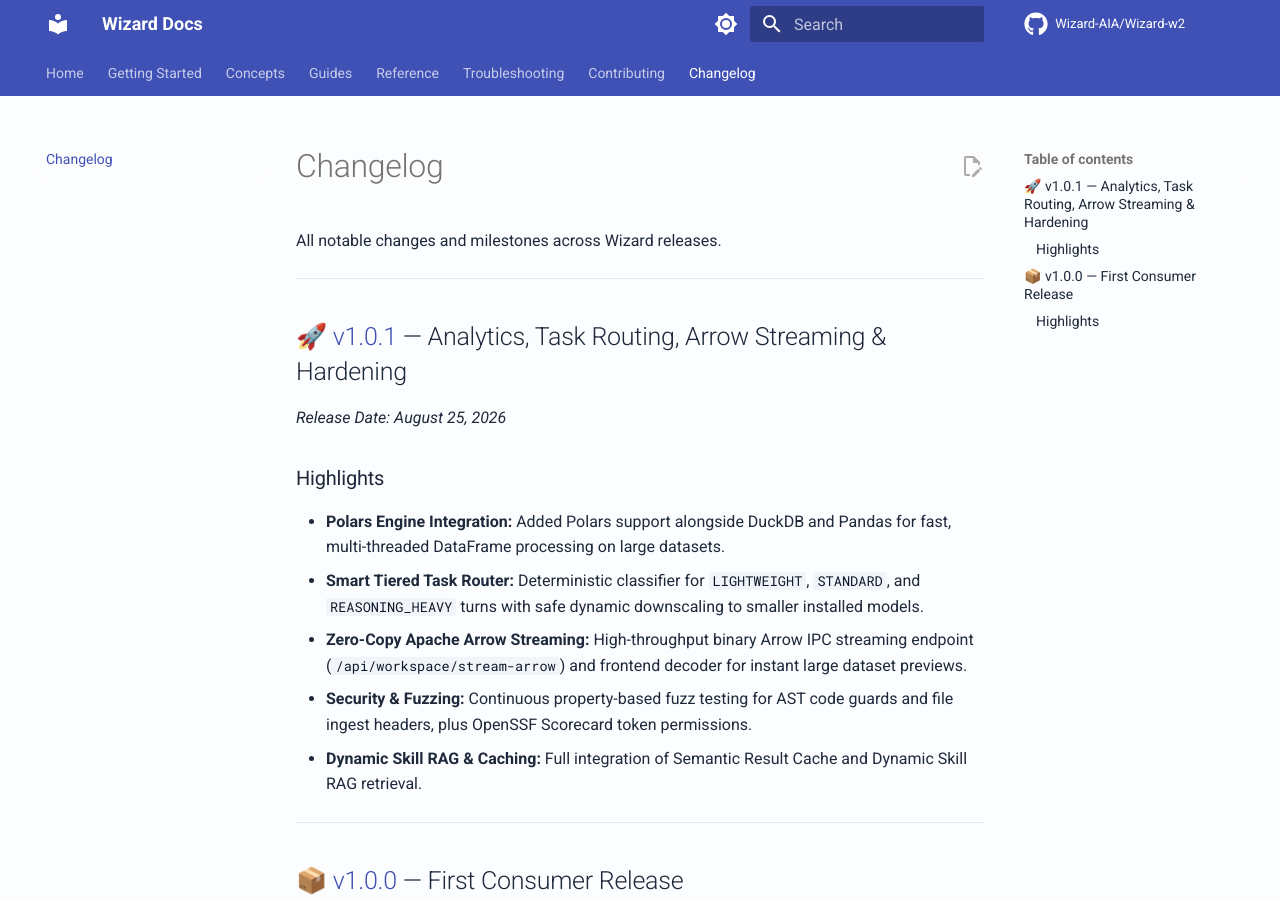
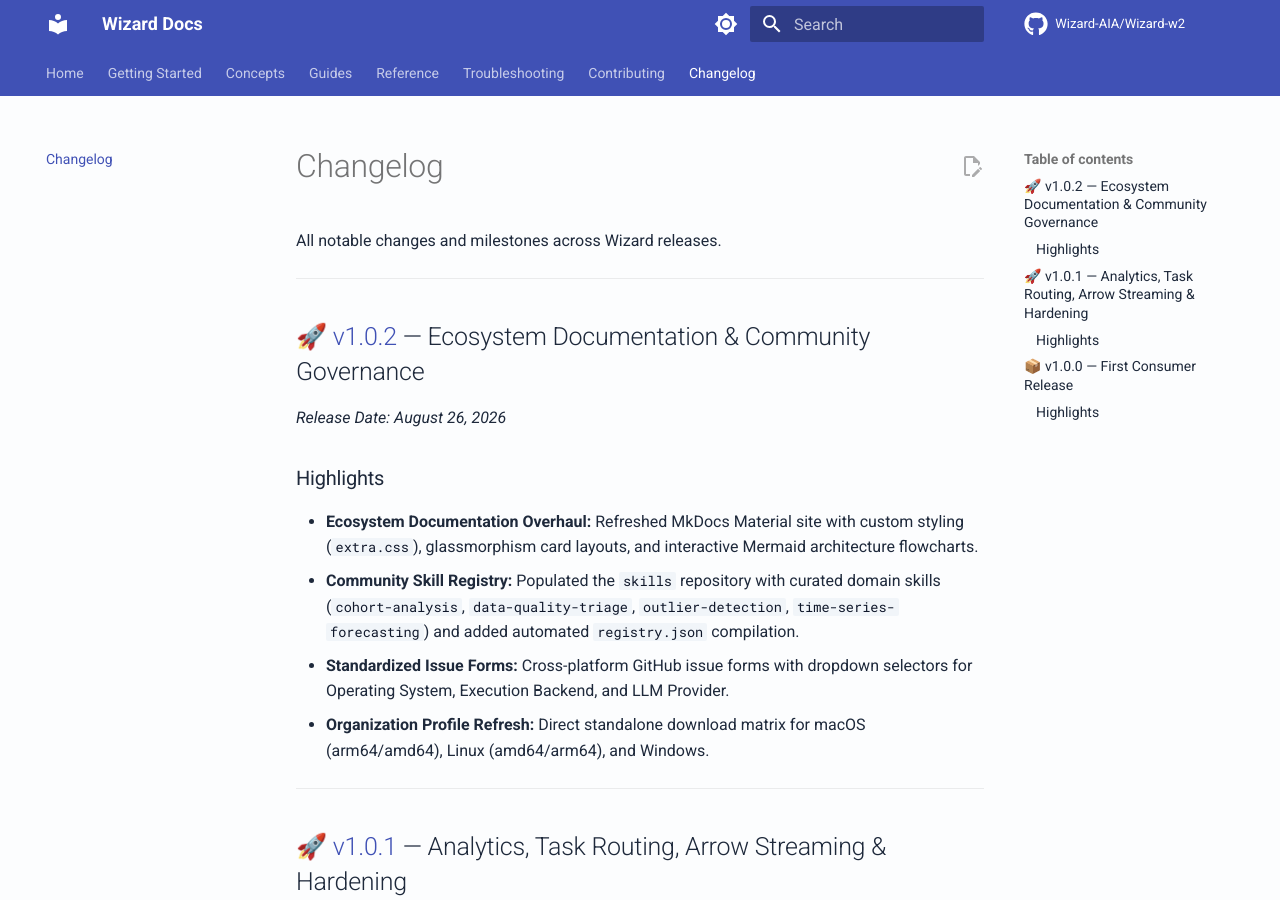
Before and after one commit to Wizard-AIA/docs, an MkDocs documentation site: the page built from docs/changelog.md, in a window 1280 px wide and 900 px high. Built offline with MkDocs 1.6.1 and Material for MkDocs 9.7.7, drawn with Linux system fonts in a browser that asks for light colours; comment, search, counter and statistics services are not loaded.

Commit message:
docs: add v1.0.2 release notes to changelog

```diff
--- a/docs/changelog.md
+++ b/docs/changelog.md
@@ -1,6 +1,18 @@
 # Changelog
 
 All notable changes and milestones across Wizard releases.
+
+---
+
+## 🚀 [v1.0.2](https://github.com/Wizard-AIA/Wizard-w2/releases/tag/v1.0.2) — Ecosystem Documentation & Community Governance
+
+*Release Date: August 26, 2026*
+
+### Highlights
+- **Ecosystem Documentation Overhaul:** Refreshed MkDocs Material site with custom styling (`extra.css`), glassmorphism card layouts, and interactive Mermaid architecture flowcharts.
+- **Community Skill Registry:** Populated the `skills` repository with curated domain skills (`cohort-analysis`, `data-quality-triage`, `outlier-detection`, `time-series-forecasting`) and added automated `registry.json` compilation.
+- **Standardized Issue Forms:** Cross-platform GitHub issue forms with dropdown selectors for Operating System, Execution Backend, and LLM Provider.
+- **Organization Profile Refresh:** Direct standalone download matrix for macOS (arm64/amd64), Linux (amd64/arm64), and Windows.
 
 ---
 
```
